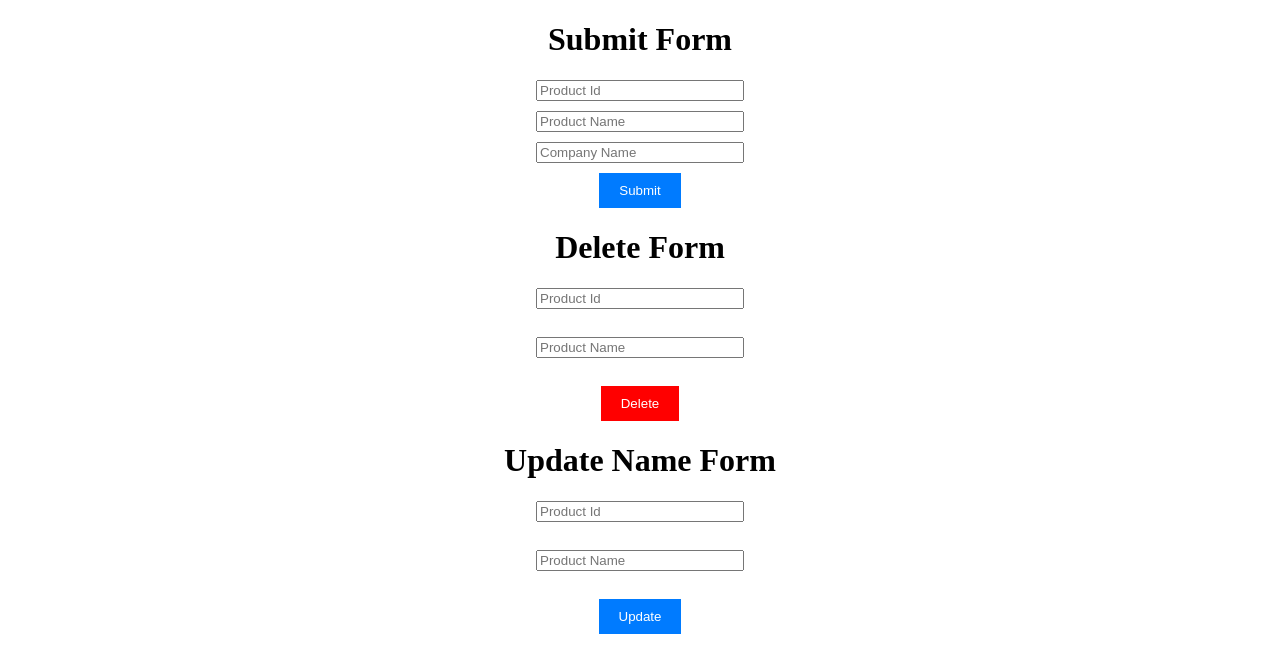
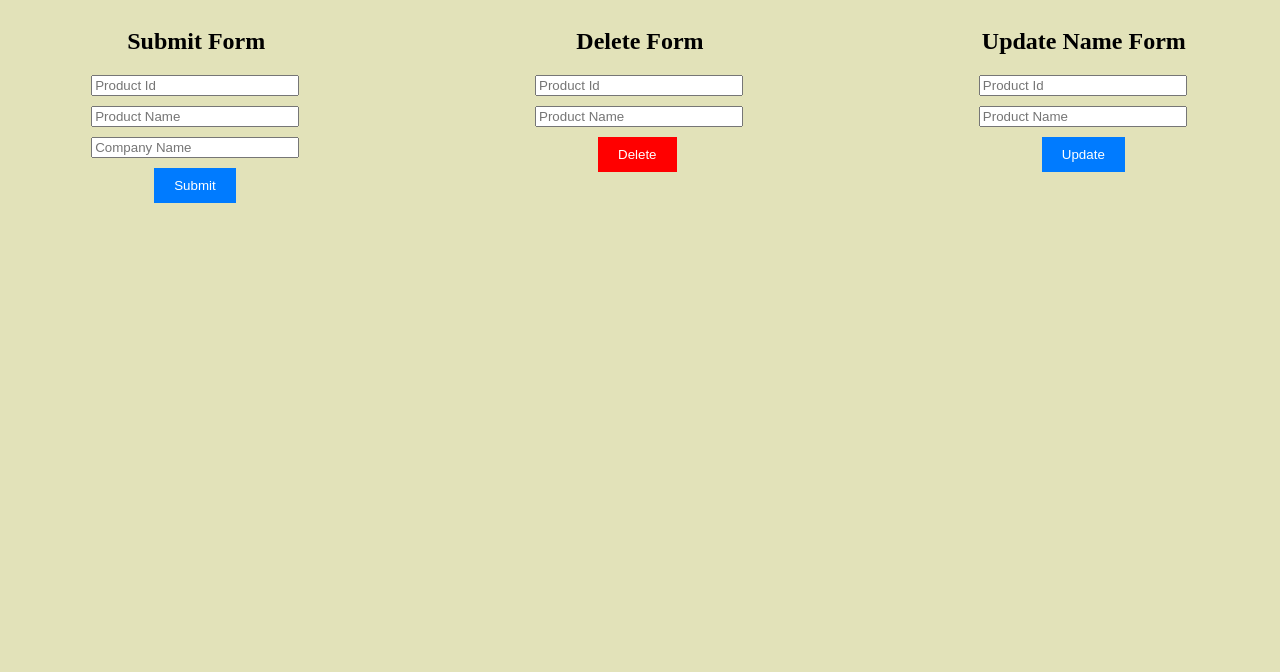
Before and after one commit to Ashed2127/Mysql-part-2-create-insert-retreive-data, a website: page index.html in a window 1280 px wide. Drawn offline with Linux system fonts and the light colour scheme.

Commit message:
form styling

```diff
--- a/css/style.css
+++ b/css/style.css
@@ -1,7 +1,21 @@
+body{
+   background-color: rgb(226, 226, 185);
+
+
+}
+.container {
+  background-color: rgb(226, 226, 185);
+  display: flex;
+  justify-content: space-between;
+  margin: auto 5%;
+}
+.form-container {
+  background-color: rgb(226, 226, 185);
+
+  width: 250px;
+}
+
 form {
-  display: flex;
-  flex-direction: column;
-  align-items: center;
   margin: 20px;
 }
 
@@ -16,7 +30,8 @@ button {
   padding: 10px 20px;
   border: none;
   cursor: pointer;
+  margin: auto 30%;
 }
-h1 {
+h2 {
   text-align: center;
 }
--- a/index.html
+++ b/index.html
@@ -5,17 +5,19 @@
     <link rel="stylesheet" href="css/style.css" />
   </head>
   <body>
-      <h1>Submit Form</h1>
+
+    <div class="container">
+      <div class="form-container"> <h2>Submit Form</h2>
     <form action="http://localhost:1220/additems" method="post">
       <input type="number" name="product_id" placeholder="Product Id" />
       <input type="text" name="product_name" placeholder="Product Name" />
       <input type="text" name="company_name" placeholder="Company Name" />
       </input>
       <button type="submit">Submit</button>
-    </form>
+    </form></div>
 
 
-     <h1>Delete Form</h1>
+<div class="form-container">  <h2>Delete Form</h2>
     <form action="http://localhost:1220/deleteName" method="post">
       <input type="number" name="product_id" placeholder="Product Id" />
       <br />
@@ -23,9 +25,9 @@
       <br />
       <button type="submit" style="background-color: red">Delete</button>
     </form>
+</div>
 
-
-     <h1>Update Name Form</h1>
+<div class="form-container"><h2>Update Name Form</h2>
     <form action="http://localhost:1220/updateName" method="post">
       <input type="number" name="product_id" placeholder="Product Id" />
       <br />
@@ -33,5 +35,8 @@
       <br />
       <button type="submit">Update</button>
     </form>
+</div>
+
+    </div>
   </body>
 </html>
```
Also changed, not shown: app.js (+16 -1 lines).
